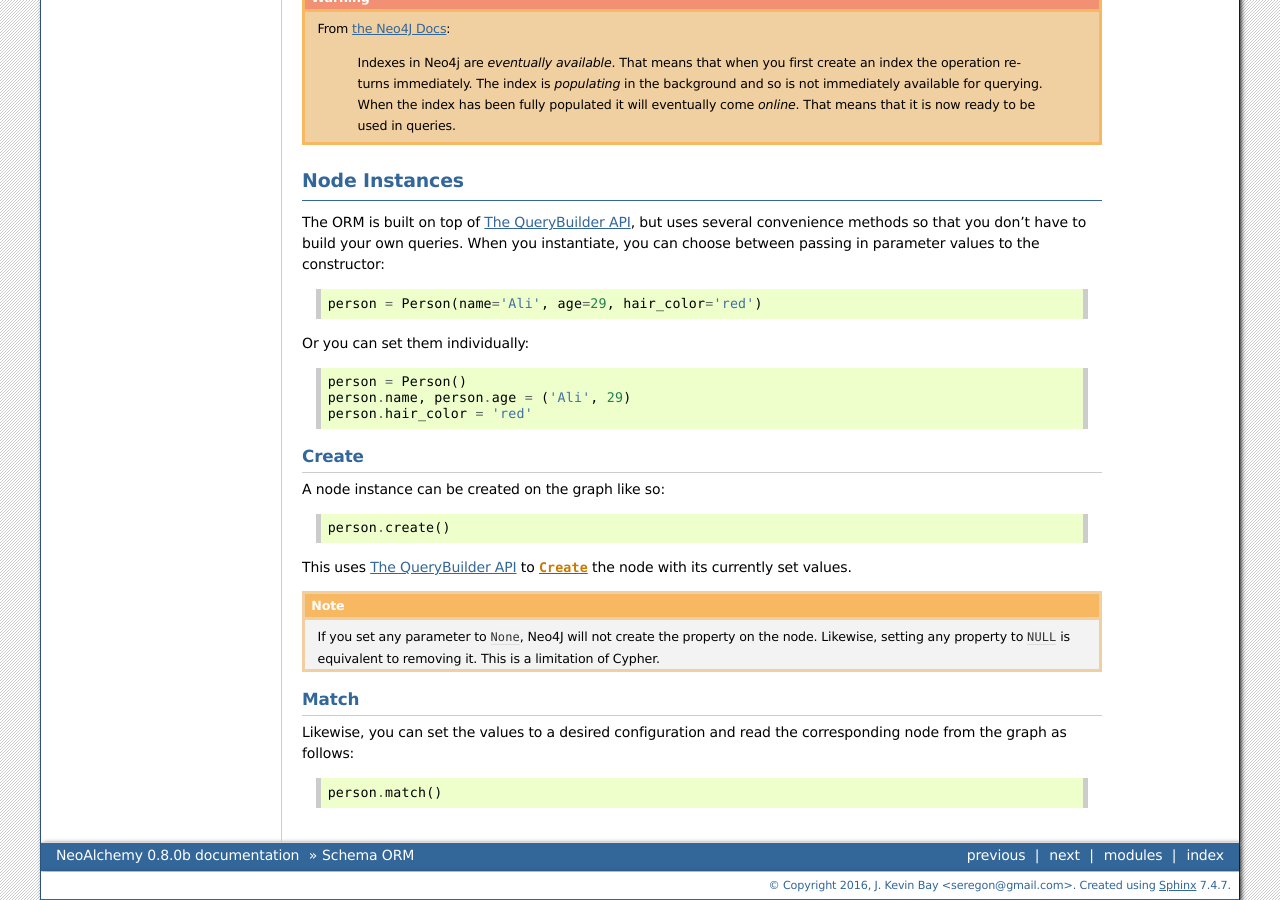
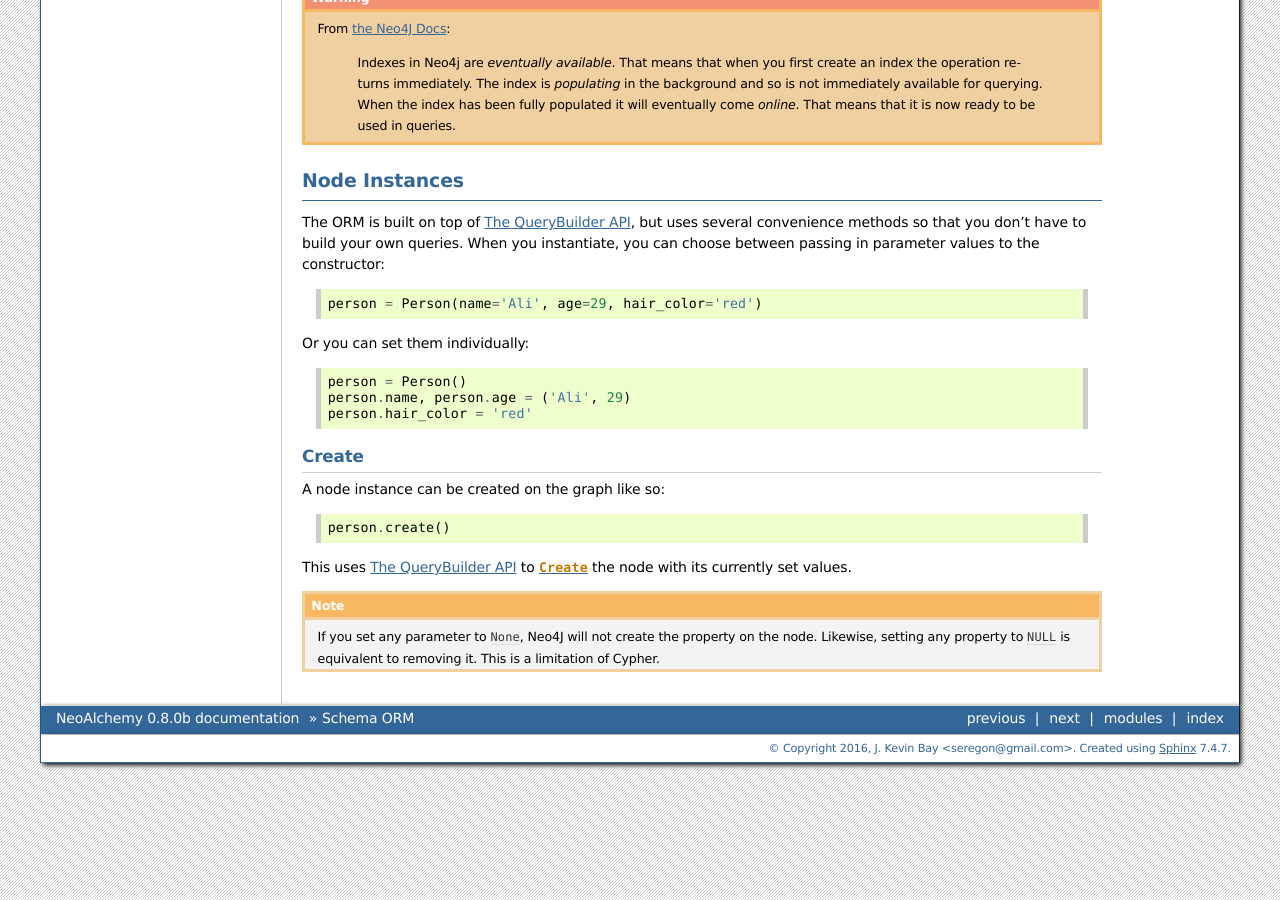
Before and after one commit to TwoBitAlchemist/NeoAlchemy, a Sphinx documentation site: the page built from source/schema-ORM.rst, in a window 1280 px wide and 900 px high, scrolled down 650 px. Built offline with Sphinx 7.4.7, drawn with Linux system fonts in a browser that asks for light colours.

Commit message:
Removed skeleton of docs for Node.match()

```diff
--- a/source/schema-ORM.rst
+++ b/source/schema-ORM.rst
@@ -82,16 +82,6 @@ node with its currently set values.
     removing it. This is a limitation of Cypher.
 
 
------
-Match
------
-
-Likewise, you can set the values to a desired configuration and read the
-corresponding node from the graph as follows::
-
-    person.match()
-
-
 .. _metaclass: https://stackoverflow.com/q/100003/
 .. _Flask: http://flask.pocoo.org/
 .. _the Neo4J Docs: http://neo4j.com/docs/developer-manual/current/#graphdb-neo4j-schema-indexes
```
